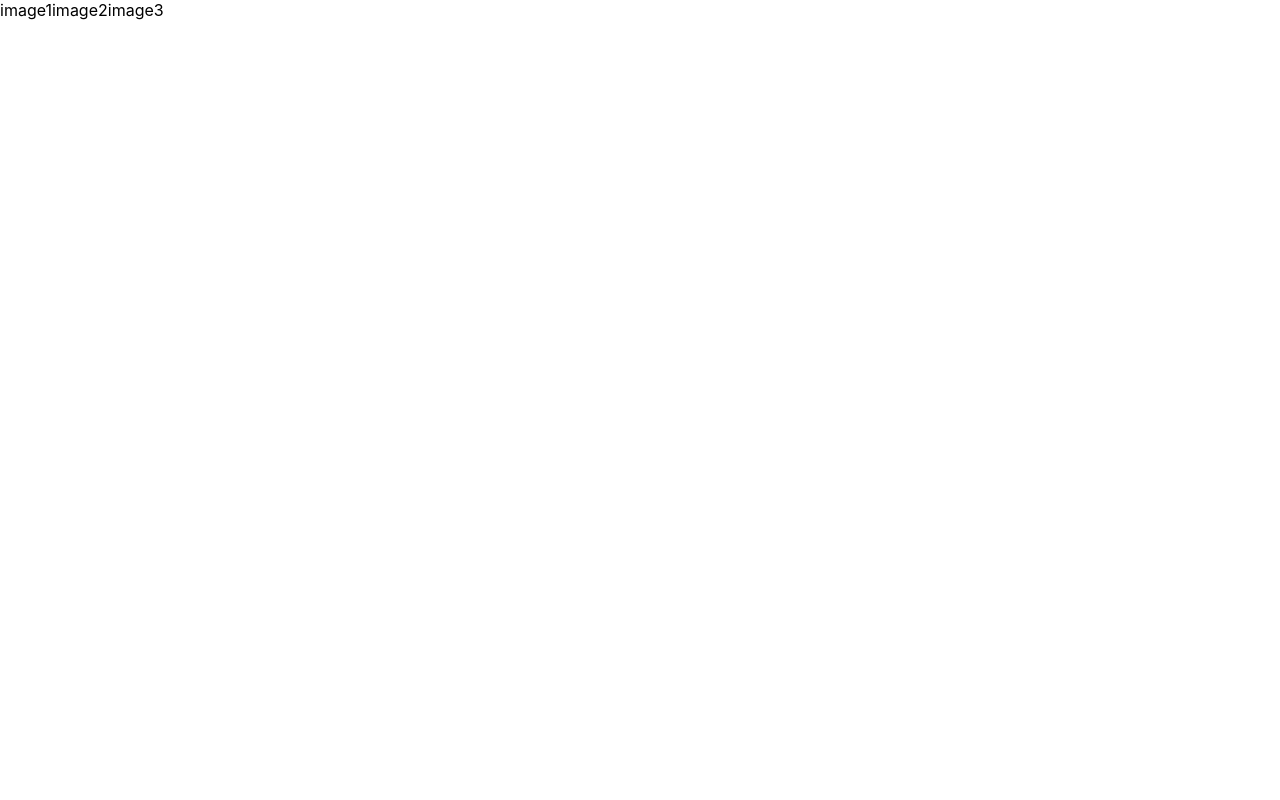
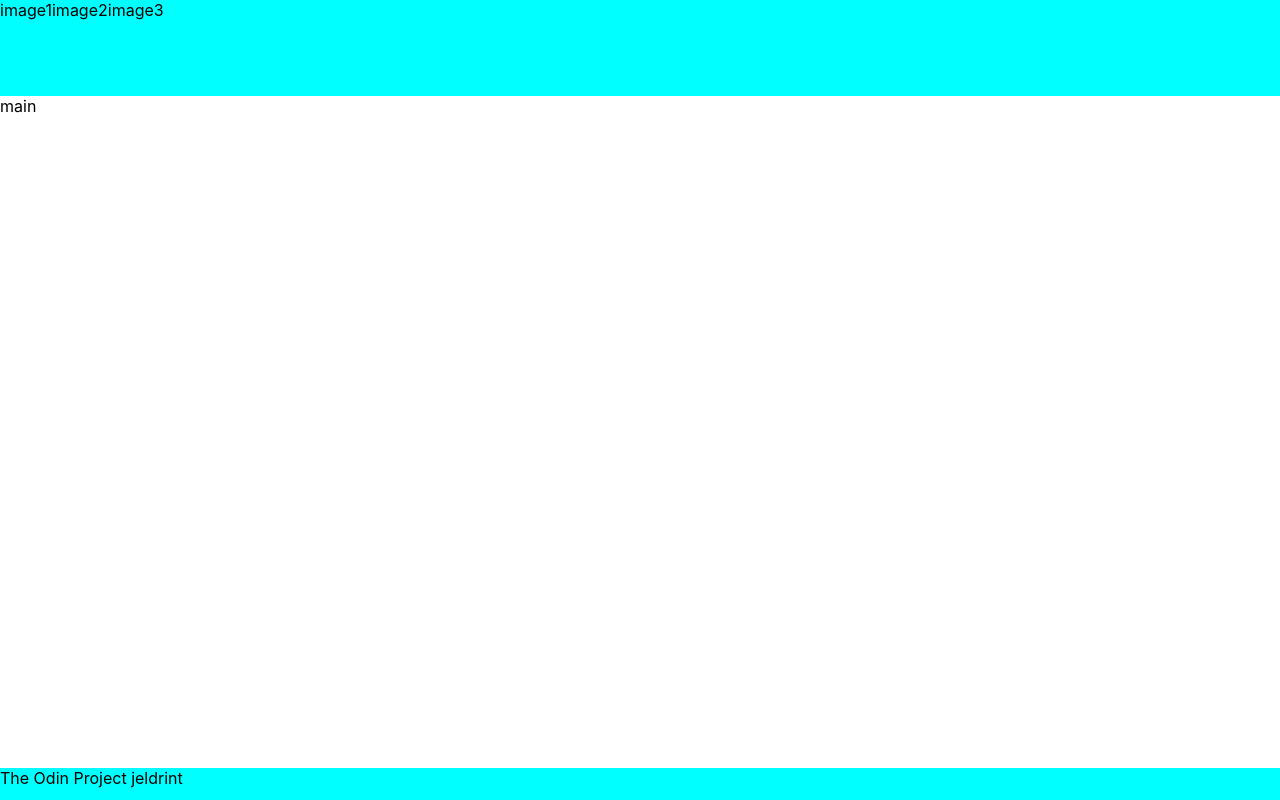
Before and after one commit to jeldrint/where-is-waldo, a React (Create React App) app: page / in a window 1280 px wide. Built offline with nearby package versions, Linux system fonts and the light colour scheme.

Commit message:
partial push

```diff
--- a/src/App.js
+++ b/src/App.js
@@ -1,6 +1,6 @@
 import './App.css';
 import { BrowserRouter } from 'react-router-dom';
-import MainPage from './component/0_MainPage';
+import MainPage from './components/0_MainPage';
 const App = () => {
   return (
   <BrowserRouter>
--- a/src/component/0_MainPage.js
+++ b/src/components/0_MainPage.js
@@ -1,18 +1,19 @@
 import React from 'react'
+import '../styles/MainPage.css'
 
 const MainPage = () => {
     return(
         <div className='container'>
-            <header>
+            <header className='header'>
                 <span>image1</span>
                 <span>image2</span>
                 <span>image3</span>
             </header>
-            <main>
-
+            <main className='main'>
+                <span>main</span>
             </main>
-            <footer>
-
+            <footer className='header'>
+                <span>The Odin Project jeldrint</span>
             </footer>
         </div>
 
--- /dev/null
+++ b/src/styles/MainPage.css
@@ -0,0 +1,13 @@
+.container {
+    height: 100vh;
+    display: grid;
+    grid-template-rows: 6em 1fr 2em;
+}
+
+.header{
+    background-color: aqua;
+}
+
+.footer{
+    background-color: aqua;
+}
```
